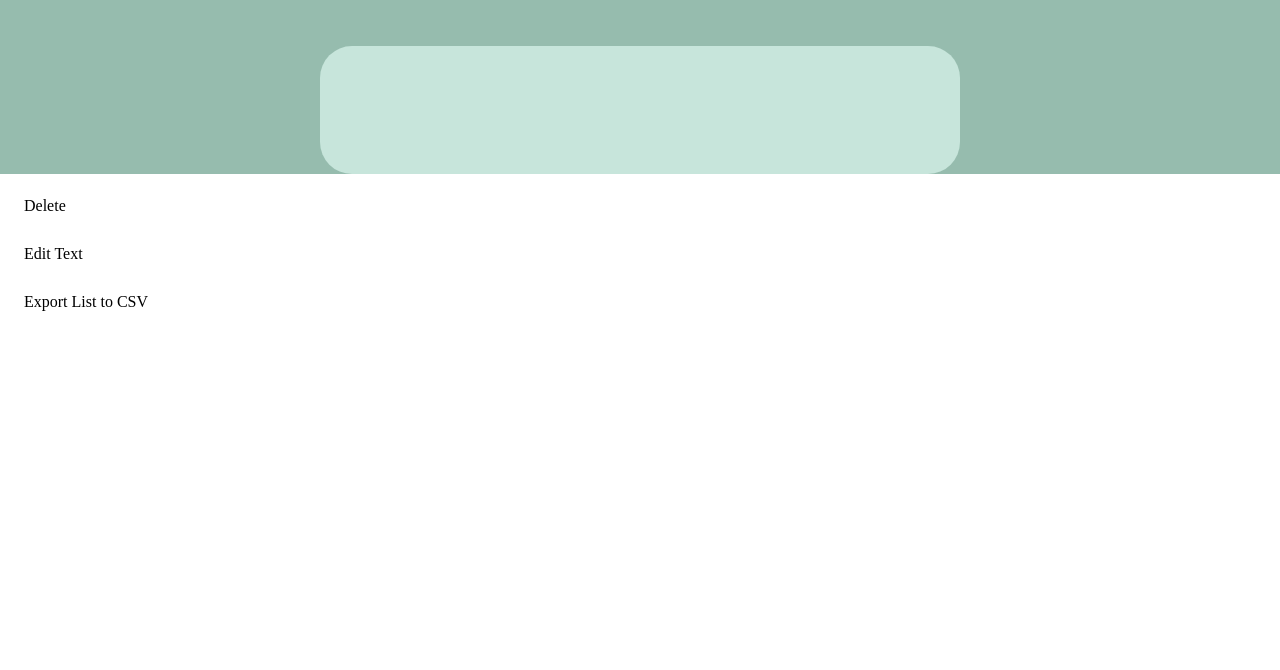
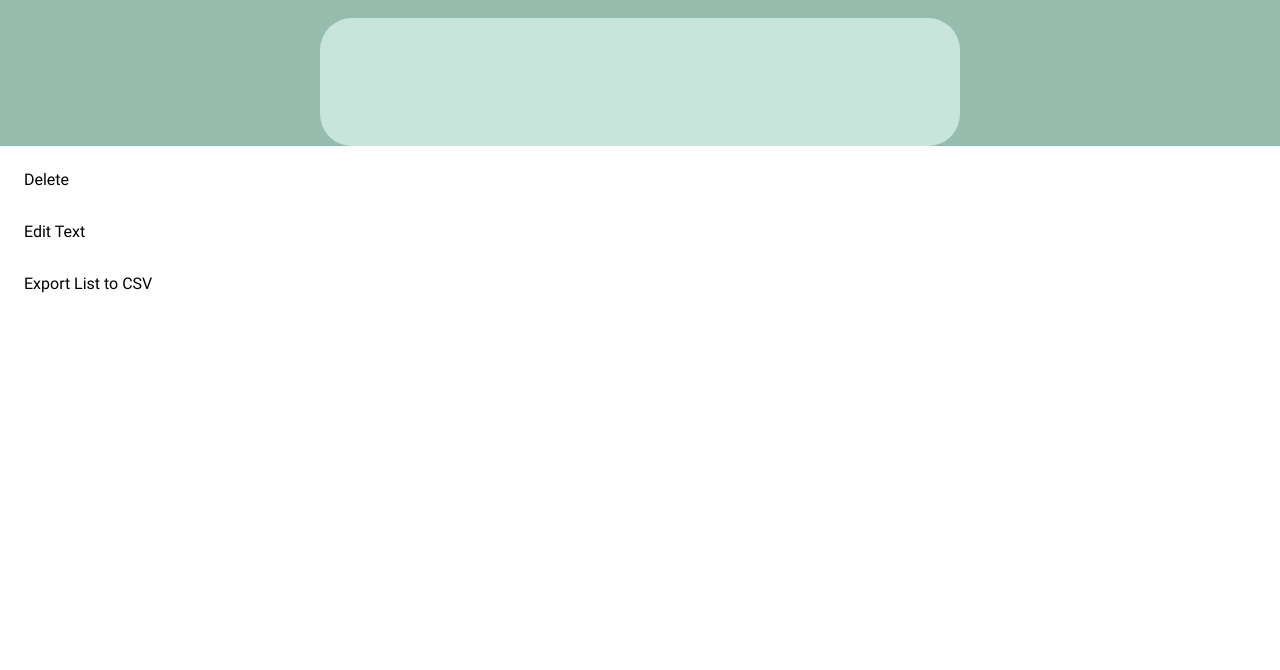
Before and after one commit to lilla-nemeth/InspiroBoard, a website built with webpack: page public/index.html in a window 1280 px wide. Shown: the part 130-800 px from the top of the page. Built offline with nearby package versions, Linux system fonts and the light colour scheme; no server answers.

Commit message:
adding local fonts: Playwrite and Roboto

```diff
--- a/public/static/css/style.css
+++ b/public/static/css/style.css
@@ -129,9 +129,30 @@ table {
 	border-spacing: 0;
 }
 /* CSS Reset ends */
+
+@font-face {
+	font-family: 'Playwrite-Regular';
+	src: url('/public/fonts/Playwrite-Regular.woff2') format('woff2'), url('/public/fonts/Playwrite-Regular.woff') format('woff'),
+		url('/public/fonts/Playwrite-Regular.ttf') format('truetype');
+	font-weight: normal;
+	font-style: normal;
+	font-display: swap;
+}
+
+@font-face {
+	font-family: 'Roboto-Regular';
+	src: url('/public/fonts/Roboto-Regular.woff2') format('woff2'), url('/public/fonts/Roboto-Regular.woff') format('woff'),
+		url('/public/fonts/Roboto-Regular.ttf') format('truetype');
+	font-weight: normal;
+	font-style: normal;
+	font-display: swap;
+}
+
 html,
 body {
+	font-family: Roboto-Regular, sans-serif;
 	height: 100%;
+	line-height: 1.25rem;
 }
 
 .main-container {
@@ -152,6 +173,8 @@ body {
 }
 
 .title {
+	font-family: Playwrite-Regular, sans-serif;
+	font-weight: 600;
 	font-size: 3rem;
 }
 
@@ -190,8 +213,13 @@ body {
 }
 
 .image-input {
-	padding: 0.25rem;
+	padding: 0.5rem;
+	border-radius: 0.5rem;
 	width: 100%;
+}
+
+.image-input:focus {
+	border: unset;
 }
 
 /* Context Menu */
--- a/src/index.ts
+++ b/src/index.ts
@@ -91,7 +91,6 @@ document.addEventListener('click', (e: MouseEvent) => {
 				editItemInDom({ eventTarget: currentTarget });
 				editItemInArray({ eventTarget: currentTarget, arr: images });
 				currentTarget = null;
-
 				break;
 			case 'context-menu-delete':
 				deleteItemFromArray({ eventTarget: currentTarget, arr: images });
```
Also changed, not shown: public/fonts/Playwrite-Regular.ttf (added), public/fonts/Playwrite-Regular.woff (added), public/fonts/Playwrite-Regular.woff2 (added), public/fonts/Roboto-Regular.ttf (added), public/fonts/Roboto-Regular.woff (added), public/fonts/Roboto-Regular.woff2 (added).
